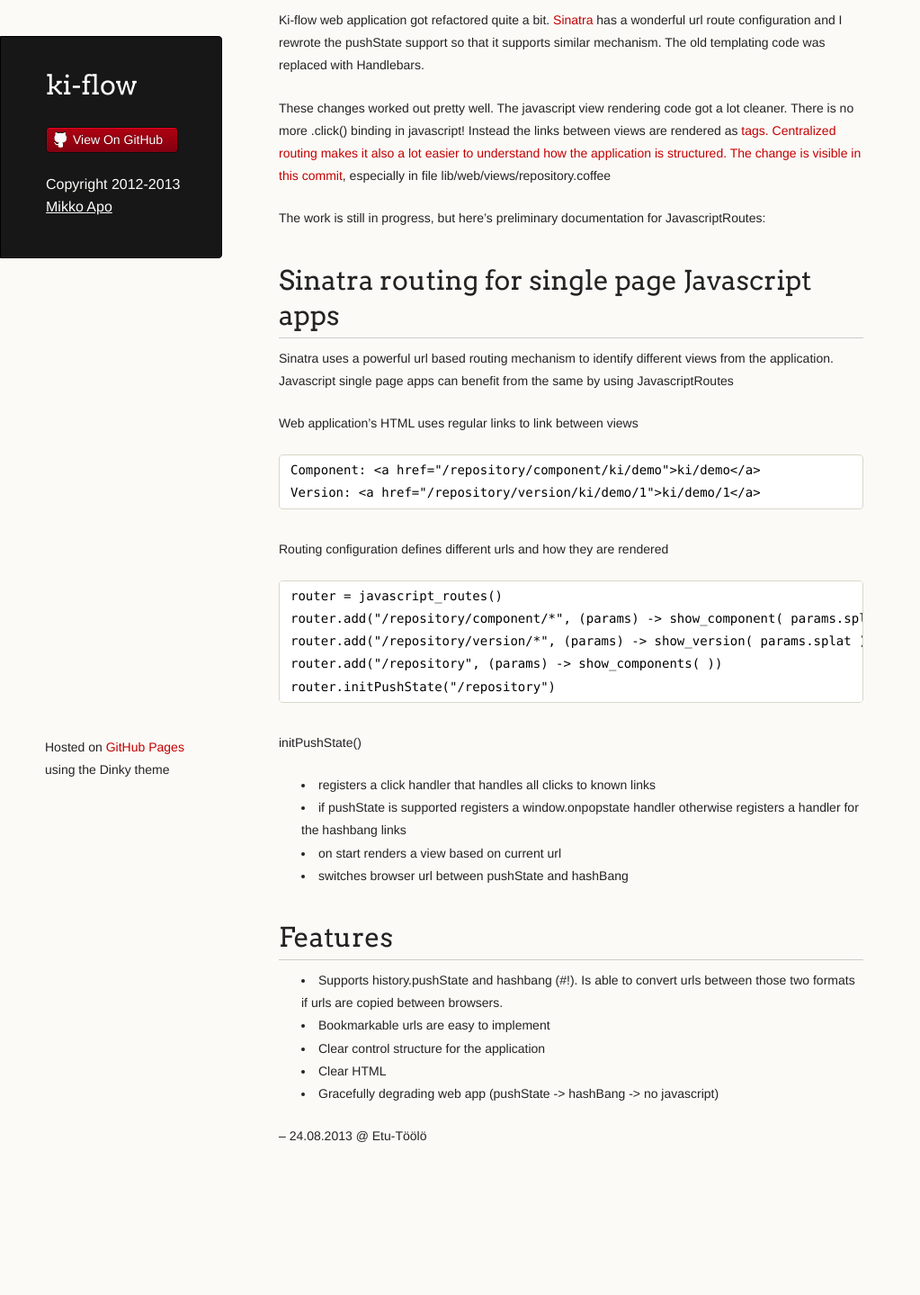
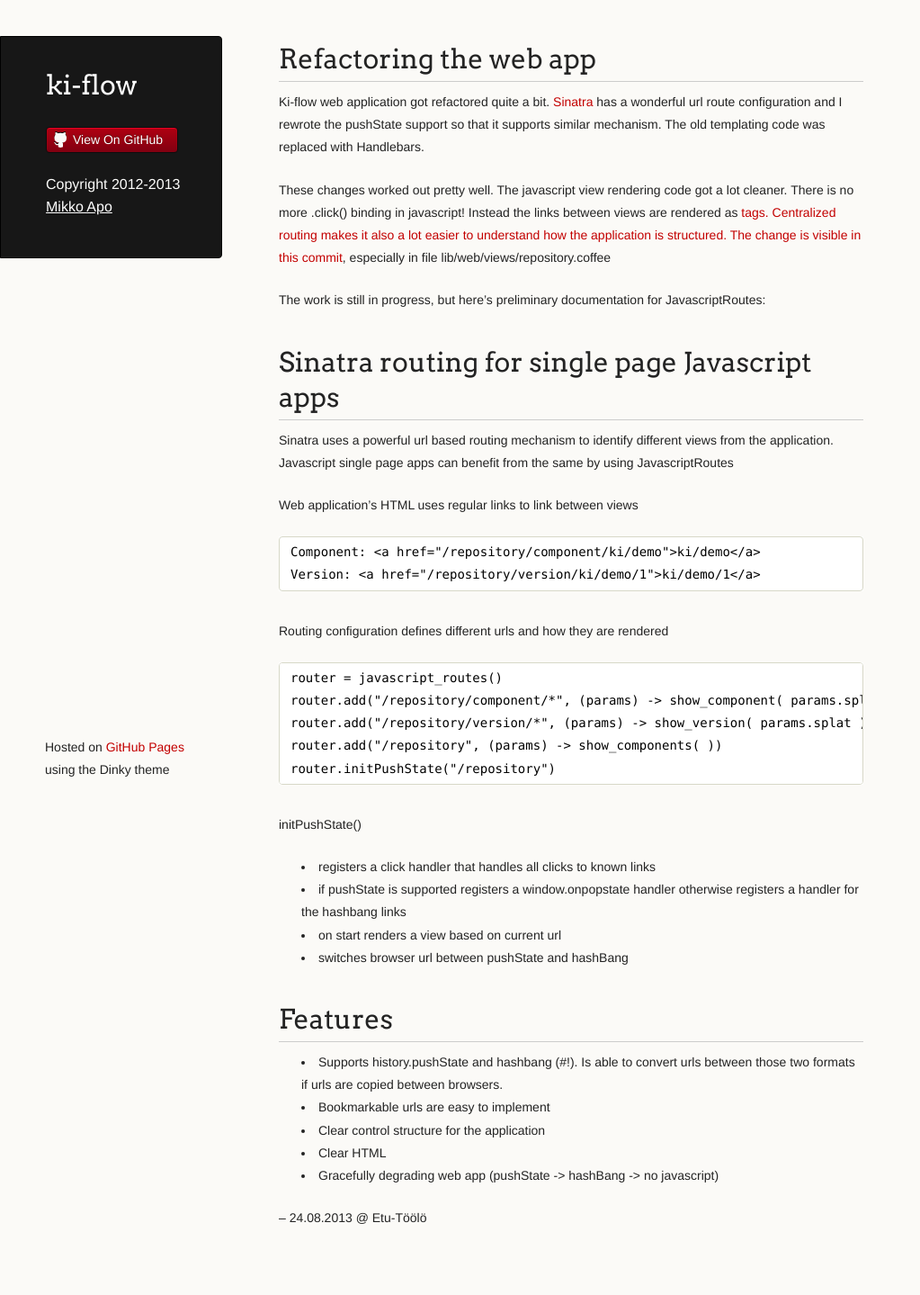
Before and after one commit to mikko-apo/ki-flow, a Jekyll site: the page built from _posts/2013-08-24-sinatra-javascript-routes.md, in a window 1280 px wide. Shown: the whole page at 90% size, without its empty margins (0-1023 px from the left). Built offline with Jekyll 4.4.1, drawn with Linux system fonts in a browser that asks for light colours; Markdown is read by kramdown in place of the engine named in the settings; before the commit the page ends 1348 px from its top, so only the background shows below that.

Commit message:
added topic

```diff
--- a/_posts/2013-08-24-sinatra-javascript-routes.md
+++ b/_posts/2013-08-24-sinatra-javascript-routes.md
@@ -3,6 +3,8 @@ layout: default
 title: Sinatra Javascript Routes and Handlebars
 author: Mikko Apo
 ---
+
+# Refactoring the web app
 
 Ki-flow web application got refactored quite a bit. [Sinatra](http://www.sinatrarb.com/) has a wonderful
 url route configuration and I rewrote the pushState support so that it supports similar mechanism.
```
